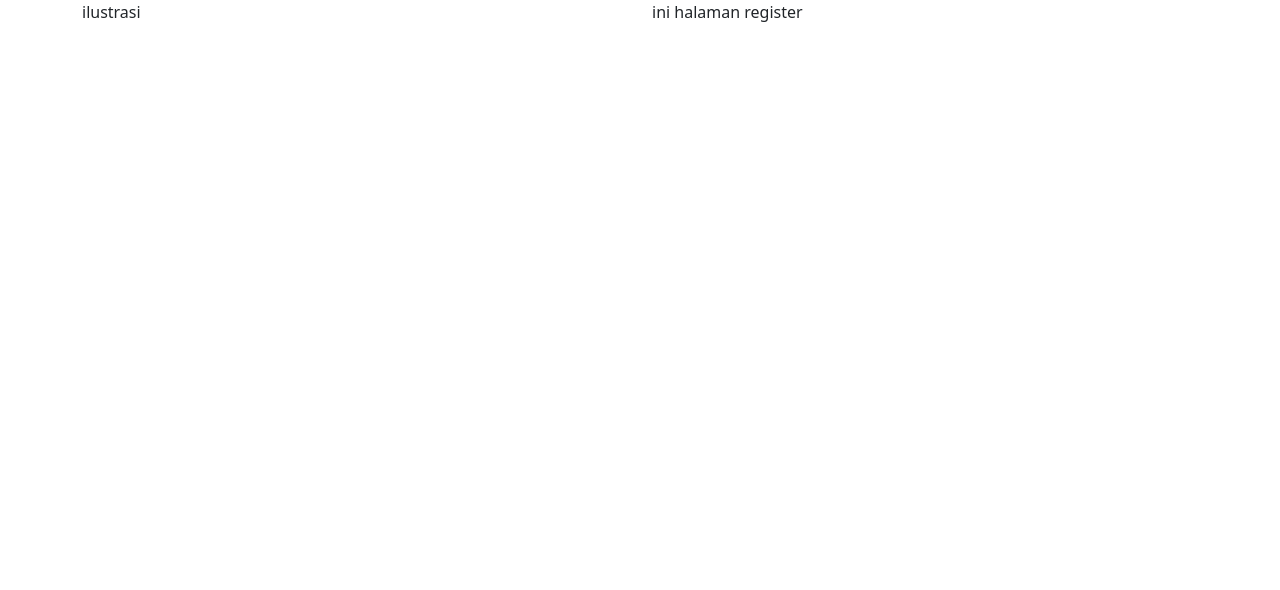
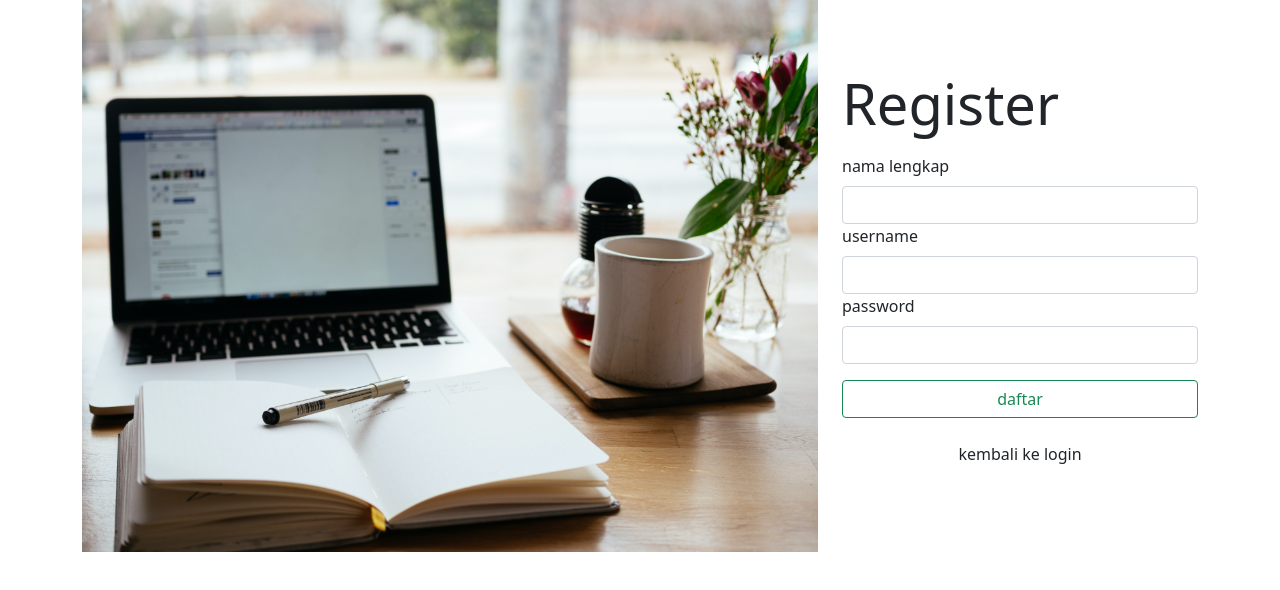
Before and after one commit to ilhamadikusuma31/mern-blog, a React (Create React App) app: page /daftar in a window 1280 px wide. Shown: the top 590 px of the page. Built offline with nearby package versions, Linux system fonts and the light colour scheme.

Commit message:
Membuat Basic Component dengan hooks dan Slicing Halaman Register

```diff
--- /dev/null
+++ b/src/assets/index.js
@@ -0,0 +1,4 @@
+import loginBG from './image/login-bg.jpg';
+import registerBG from './image/register-bg.jpg';
+
+export{loginBG,registerBG};
--- /dev/null
+++ b/src/components/atoms/Button/index.js
@@ -0,0 +1,11 @@
+import React from 'react'
+
+const Button = ({teks_nya}) => {
+  return (
+    <div>
+        <button className='btn btn-outline-success w-100'>{teks_nya}</button>
+    </div>
+  )
+}
+
+export default Button
--- /dev/null
+++ b/src/components/atoms/Gap/index.js
@@ -0,0 +1,11 @@
+import React from 'react'
+
+const Gap = ({ width,height,classBootstrap }) => {
+  return (
+    <div style={{ width,height }} className={classBootstrap} >
+
+    </div>
+  )
+}
+
+export default Gap
--- /dev/null
+++ b/src/components/atoms/Input/index.js
@@ -0,0 +1,12 @@
+import React from 'react'
+
+const Input = ({label_nya, ...att_sisa_nya}) => {
+  return (
+    <div>
+        <label htmlFor={label_nya} className="form-label">{label_nya}</label>
+        <input className="form-control" id={label_nya} {...att_sisa_nya} />
+    </div>
+  )
+}
+
+export default Input
--- /dev/null
+++ b/src/components/atoms/Link/index.js
@@ -0,0 +1,9 @@
+import React from 'react'
+
+const Link = ({judul,diKlik}) => {
+  return (
+    <p className='text-center' onClick={diKlik}>{judul}</p>
+  )
+}
+
+export default Link
--- /dev/null
+++ b/src/components/atoms/index.js
@@ -0,0 +1,6 @@
+import Input from "./Input";
+import Button from "./Button";
+import Gap from "./Gap";
+import Link from "./Link";
+
+export{Input,Button, Gap,Link};
--- /dev/null
+++ b/src/components/index.js
@@ -0,0 +1 @@
+export * from './atoms';
--- a/src/pages/App.css
+++ b/src/pages/App.css
@@ -1,3 +1,9 @@
+body{
+  margin:0;
+  padding:0;
+}
+
+
 .App {
   text-align: center;
 }
--- a/src/pages/Register/index.js
+++ b/src/pages/Register/index.js
@@ -1,21 +1,28 @@
 import React from 'react';
-// import './register.scss';
-// import 'bootstrap';
+import { registerBG } from '../../assets';
+import { Button, Gap, Input, Link } from '../../components';
+
 
 const Register = () => {
   return (
-    <div className='main-page'>
     <div className='container'>
-      <div className='row'>
-      <div className='col-md-6'>
-        ilustrasi
+      <div className='row justify-content-center'>
+      <div className='col-md-8'>
+        <img src={registerBG} className="h-100 w-100 img-fluid" alt='bg'/>
       </div>
-      <div className='col-md-6'>
-        <p>ini halaman register</p>
+      <div className='col-md-4 my-auto'>
+        <p className='display-4'>Register</p>
+        <div>
+          <Input label_nya='nama lengkap' type='text'/>
+          <Input label_nya='username' type='text'/>
+          <Input label_nya='password' type='password'/>
+          <Gap classBootstrap='mt-3'/>
+          <Button teks_nya="daftar" />
+          <Gap classBootstrap='mt-4'/>
+          <Link judul="kembali ke login"/>
+        </div>
       </div>
       </div>
-    </div>
-
     </div>
   )
 }
```
Also changed, not shown: src/assets/image/login-bg.jpg (added), src/assets/image/register-bg.jpg (added).
